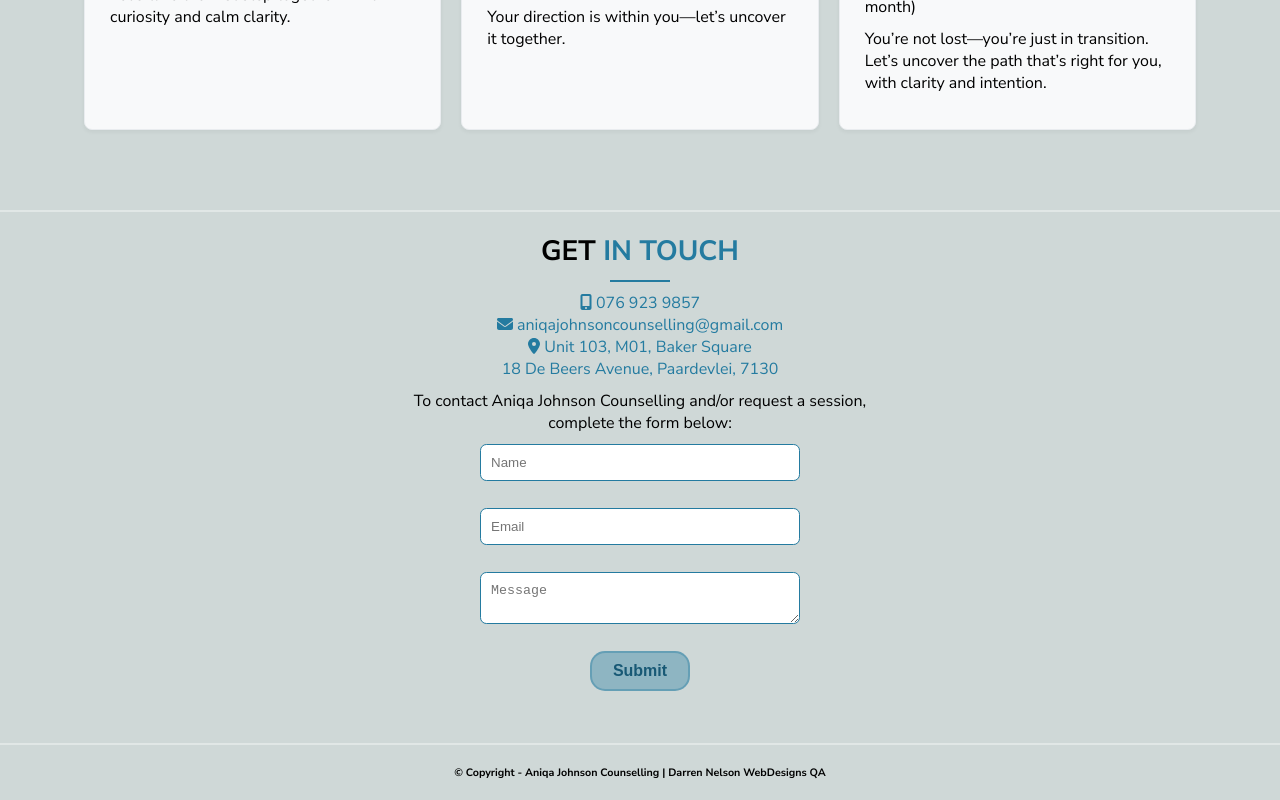
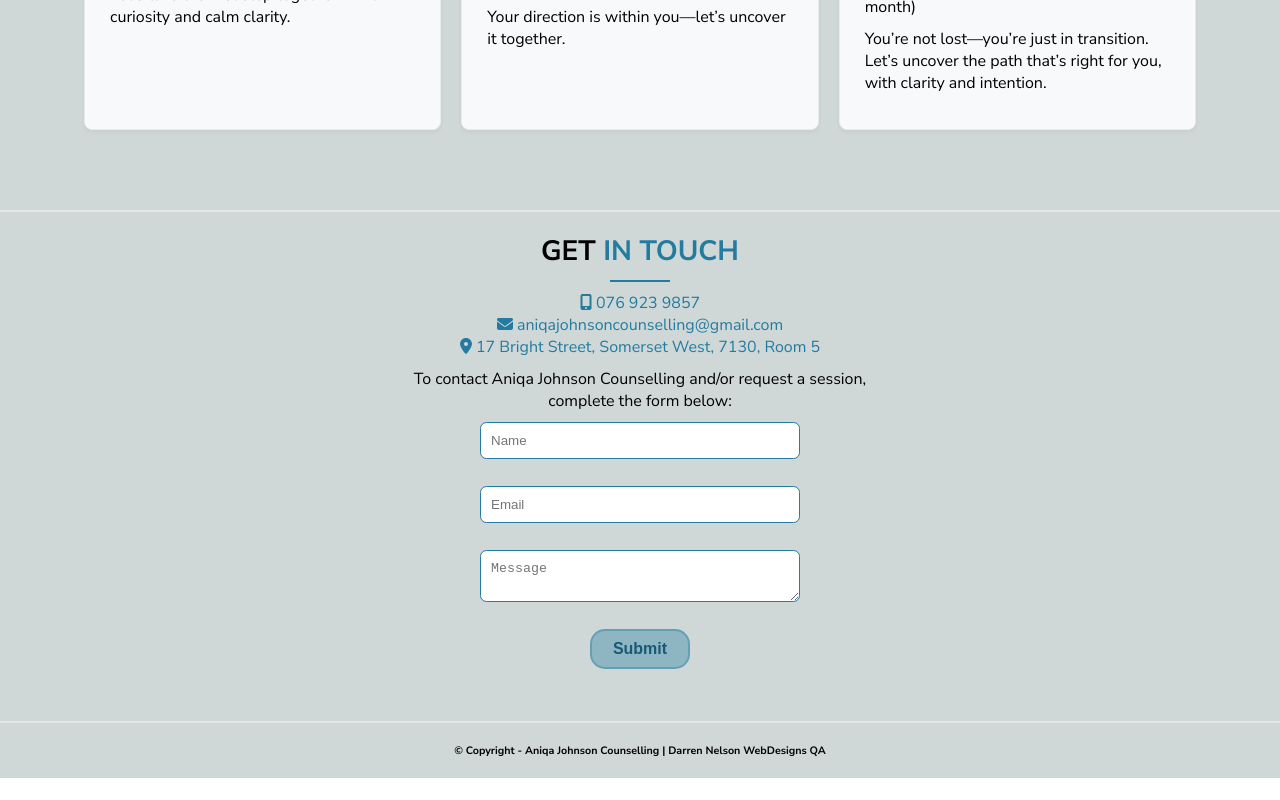
Before and after one commit to darrenpatricknelson/AniqaJohnson, a React (Create React App) app: page / in a window 1280 px wide. Shown: the part 2481-3281 px from the top of the page. After the commit the page ends 3259 px from the top, so only its background shows below. Built offline with nearby package versions, Linux system fonts and the light colour scheme.

Commit message:
RE: Update to address

```diff
--- a/src/components/ContactForm.js
+++ b/src/components/ContactForm.js
@@ -45,14 +45,13 @@ const ContactForm = () => {
           </p>
           <p>
             <a
-              href="https://www.google.com/maps/place/Aniqa+Johnson:+Registered+Counsellor/@-34.0911404,18.810274,18z/data=!3m1!4b1!4m6!3m5!1s0x1dcdb588e381d3f1:0xdd2e977c4a627017!8m2!3d-34.0911404!4d18.8115481!16s%2Fg%2F11l75f8bhd?entry=ttu"
+              href="https://www.google.com/maps/place/17+Bright+St,+Audas+Estate,+Cape+Town,+7130/data=!4m2!3m1!1s0x1dcdb57c847910c5:0x266cd842933919d?sa=X&ved=1t:242&ictx=111"
               target="_blank"
               rel="noreferrer noopener"
             >
               {" "}
               {/* Added rel */}
-              <FontAwesomeIcon icon={faLocationDot} /> Unit 103, M01, Baker
-              Square <br /> 18 De Beers Avenue, Paardevlei, 7130
+              <FontAwesomeIcon icon={faLocationDot} /> 17 Bright Street, Somerset West, 7130, Room 5
             </a>
           </p>
         </div>
```
Also changed, not shown: 1 other file (tests, documents, lock files or other folders).
